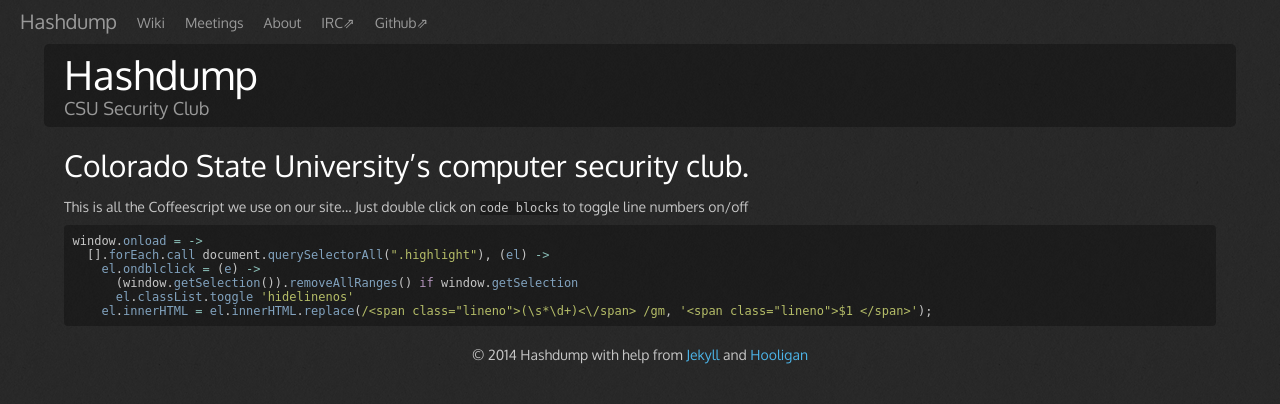
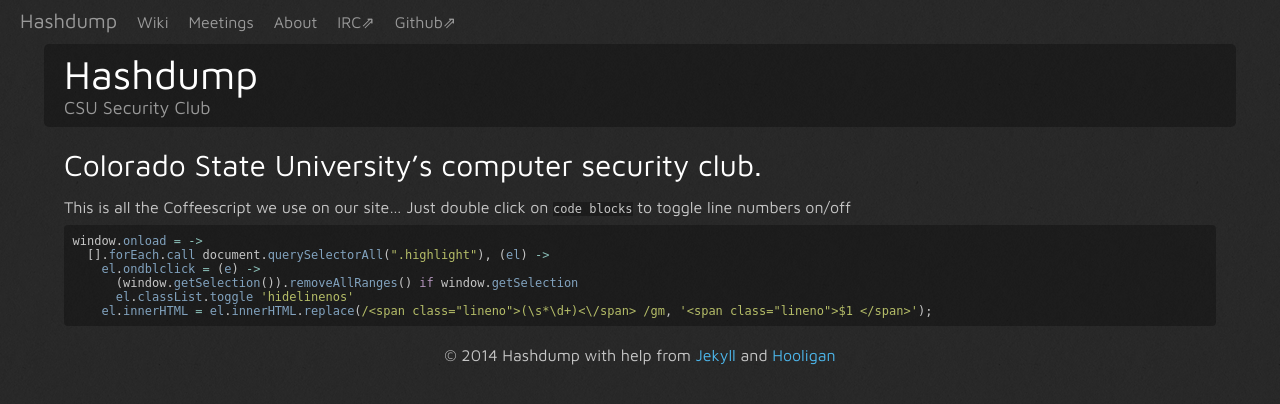
Before and after one commit to Hashdump/old-hashdump-site, a Jekyll site: the page built from index.md, in a window 1280 px wide. Shown: the top 404 px of the page. Built offline with Jekyll 4.4.1, drawn with Linux system fonts in a browser that asks for light colours; Markdown is read by kramdown in place of the engine named in the settings.

Commit message:
Change font to fix the S being larger than the C and U

```diff
--- a/assets/css/base.scss
+++ b/assets/css/base.scss
@@ -1,7 +1,5 @@
 ---
 ---
-
-@import url(http://fonts.googleapis.com/css?family=Oxygen);
 
 @import 'mixins/prefix';
 
--- a/assets/css/themes/_default.scss
+++ b/assets/css/themes/_default.scss
@@ -1,5 +1,7 @@
-$fontsize: 14px;
-$fontfamily: 'Oxygen', sans-serif;
+@import url(http://fonts.googleapis.com/css?family=Maven+Pro);
+
+$fontsize: 16px;
+$fontfamily: 'Maven Pro', sans-serif;
 $fontsize-mono: 12px;
 $fontfamily-mono: "DejaVu Sans Mono", "Liberation Mono", Consolas, Menlo, Courier, monospace;
 
```
